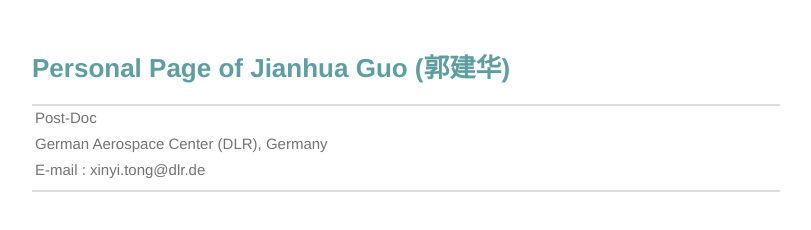
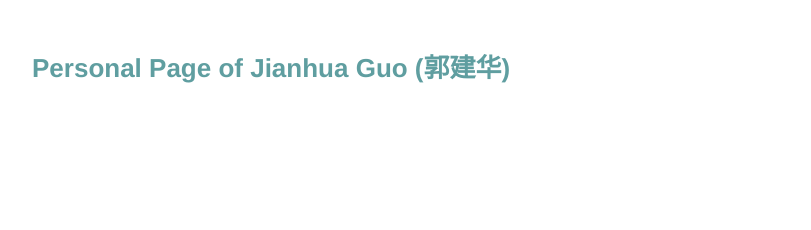
Before and after one commit to nkszjx/nkszjx.github.io, a plain HTML site: page index.html in a window 1280 px wide. Shown: the whole page, without its empty margins (234-1045 px from the left). Drawn offline with Linux system fonts and the light colour scheme.

Commit message:
Update index.html

```diff
--- a/index.html
+++ b/index.html
@@ -32,16 +32,3 @@
     </style><style id="custom" type="text/css"></style></head>
 
 <body marginheight="0"><h1>Personal Page of Jianhua Guo (郭建华)</h1>
-
-<div style="border:0.8px solid #dddddd"></div>
-
-<table border="0">
-  <tbody><tr>
-    <td width="80%">
-    <p>Post-Doc</p>
-    <p>German Aerospace Center (DLR), Germany</p>
-    <p>E-mail : xinyi.tong@dlr.de</p>
-  </tr>
-</tbody></table>
-
-<div style="border:0.8px solid #dddddd"></div>
```
